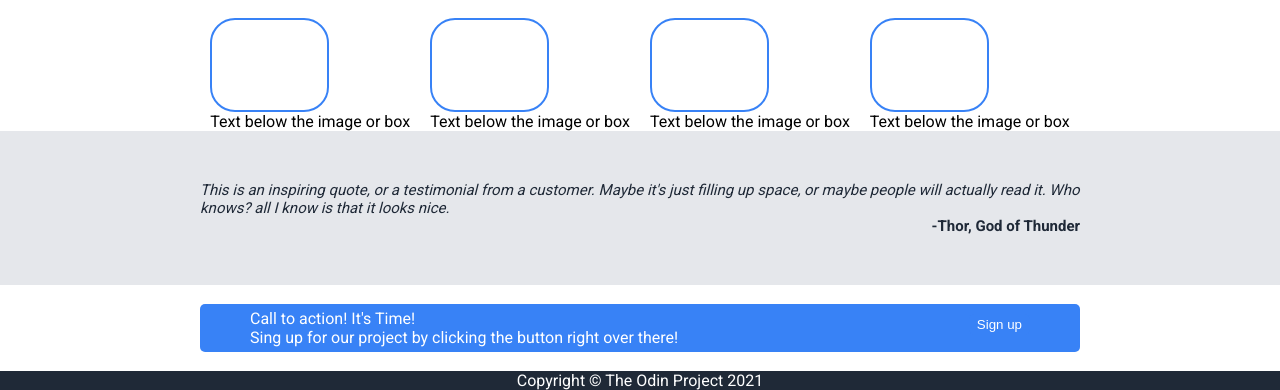
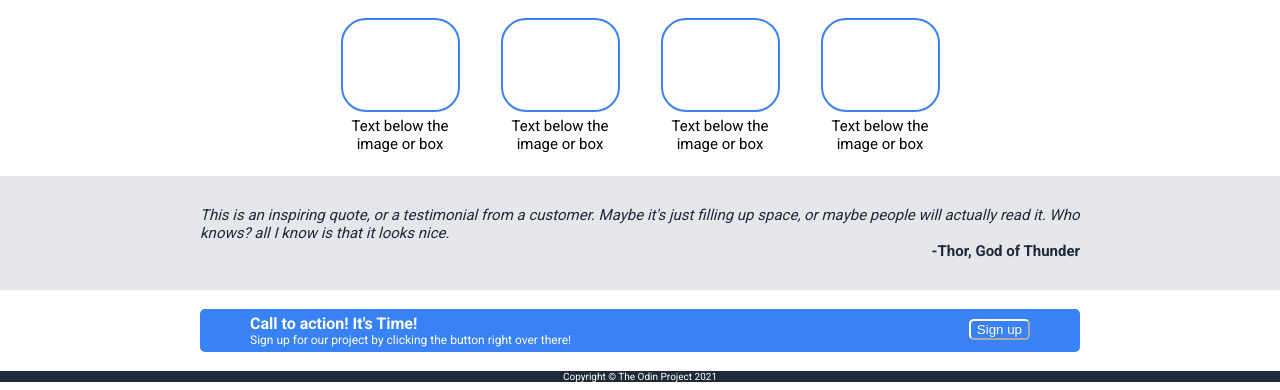
Before and after one commit to bluenights004/landing_page, a plain HTML site: page index.html in a window 1280 px wide. Shown: the part 471-861 px from the top of the page. Drawn offline with Linux system fonts and the light colour scheme.

Commit message:
styling the other button, modify txt at 4th section, footer, modify the padding top and bottom of 3rd section and modifying the boxes and txt at 2nd section

```diff
--- a/index.html
+++ b/index.html
@@ -28,7 +28,7 @@
            <div class="paratwo">
             This website has some subtext that goes here under the main title.</div>
            <div class="button">
-            <button>Sign up</button>
+            <button id="sign">Sign up</button>
            </div>
           </div>
 
@@ -71,10 +71,10 @@
     <div class="sectionfour">
         <div class="boxx">
             <div class="txt">Call to action! It's Time!</div>
-            <div class="txta">Sing up for our project by clicking the button right over there!</div>
+            <div class="txta">Sign up for our project by clicking the button right over there!</div>
         </div>
             <div class="buttontwo">
-                <button>Sign up</button>
+                <button id="signup">Sign up</button>
         </div>
     </div>
 
--- a/style.css
+++ b/style.css
@@ -40,7 +40,7 @@ body {
 .para1 {
   display: flex;
   justify-content: center;
-  padding-top: 50px;
+  padding-top: 30px;
   padding-left: 200px;
   padding-right: 200px;
   background-color: #e5e7eb;
@@ -54,7 +54,7 @@ body {
   display: flex;
   justify-content: flex-end;
   padding-right: 200px;
-  padding-bottom: 50px;
+  padding-bottom: 30px;
   background-color: #e5e7eb;
   font-size: 15px;
   font-weight: bold;
@@ -65,7 +65,7 @@ body {
   gap: 10px;
 }
 
-button {
+#sign {
   background-color: #3882F6;
   color:white;
   border-radius: 5px;
@@ -89,12 +89,14 @@ button {
 .boxes {
   display: flex;
   justify-content: center;
-  gap: 20px;
+  gap: 50px;
+  padding-bottom: 22.5px;
 }
 
 .caption {
   display: block;
   width: auto;
+  font-size: 15px;
 }
 
 .box {
@@ -106,9 +108,14 @@ button {
 }
 
 .box1 {
-  vertical-align: top;
-  display: inline-block;
+  display: flex;
+  flex-direction: column;
+  align-items: center;
   text-align: center;
+  width: 110px;
+  gap: 5px;
+
+
 }
 
 .footer {
@@ -162,5 +169,31 @@ img {
     padding-left: 50px;
     padding-right: 50px;
     border-radius: 5px;
+  }
 
+  #signup {
+    background-color: #3882F6;
+    color:white;
+    border-radius: 5px;
+    margin-top: 5px;
+    border-color: white;
+    align-items: center;
   }
+
+  .buttontwo {
+    display: flex;
+    flex-direction: column;
+    align-items: center;
+  }
+
+  .txt {
+    font-weight: bold;
+  }
+
+  .txta {
+    font-size: 12px;
+  }
+
+  .footer {
+    font-size: 10px;
+  }
```
